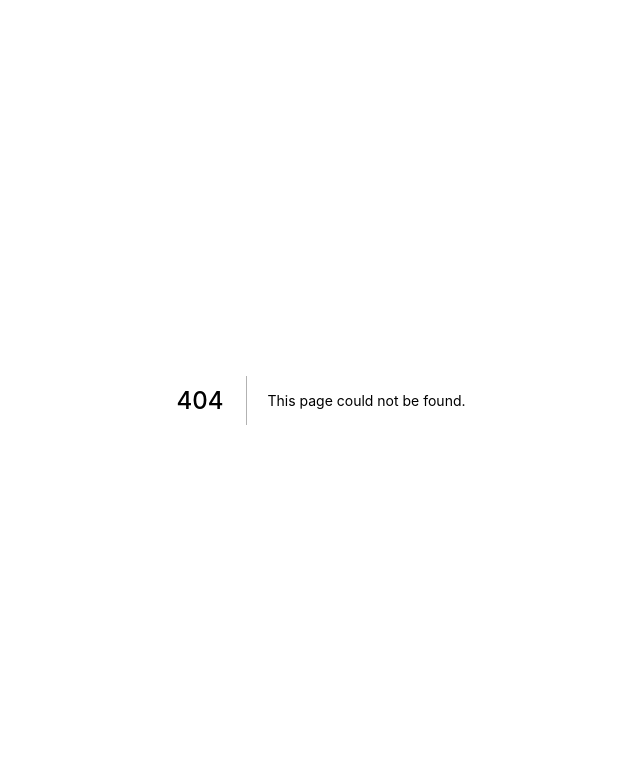
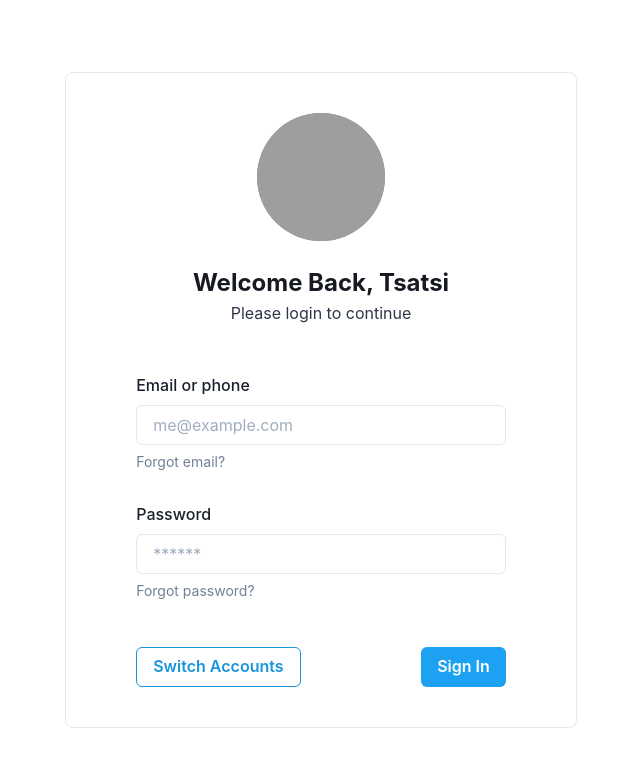
Before and after one commit to WilliamMokoena/teachers-portal, a Next.js app: page /auth in a window 1280 px wide. Before the commit this address had no page. Shown: the top 766 px of the page, without its empty margins (319-959 px from the left). Built offline with nearby package versions, Linux system fonts and the light colour scheme; grey boxes are pictures that could not be loaded.

Commit message:
Created SignIn Form component and Auth Page

```diff
--- /dev/null
+++ b/components/AuthControl/signInForm.tsx
@@ -0,0 +1,95 @@
+import {
+  Avatar,
+  Box,
+  Flex,
+  HStack,
+  Link,
+  Spacer,
+  Text,
+  VStack,
+} from '@chakra-ui/react'
+
+import {
+  Button,
+  FormControl,
+  FormLabel,
+  FormErrorMessage,
+  FormHelperText,
+  Input,
+} from '@chakra-ui/react'
+
+const LoginForm = () => {
+  return (
+    <Flex w="full" h="full" justifyContent="center" alignItems="center">
+      <Box
+        w="512px"
+        borderWidth="1px"
+        borderRadius="lg"
+        bgColor=""
+        paddingX="6"
+        paddingY="10"
+      >
+        <VStack spacing={12}>
+          {/* Form Header */}
+          <VStack spacing={6}>
+            <Avatar
+              size="2xl"
+              name="Jeffery Erhunse"
+              src="https://images.unsplash.com/photo-1589156191108-c762ff4b96ab?ixlib=rb-1.2.1&ixid=MnwxMjA3fDB8MHxwaG90by1wYWdlfHx8fGVufDB8fHx8&auto=format&fit=crop&w=1372&q=80"
+            />
+            <Flex direction="column" alignItems="center">
+              <Text
+                fontSize="2xl"
+                color="gray.900"
+                style={{ fontWeight: 'bold' }}
+              >
+                Welcome Back, Tsatsi
+              </Text>
+              <Text fontSize="md" color="gray.700">
+                Please login to continue
+              </Text>
+            </Flex>
+          </VStack>
+
+          {/* Form Inputs */}
+          <VStack
+            justifyContent="flex-start"
+            w="80%"
+            alignItems="center"
+            spacing={8}
+          >
+            {/* Email */}
+            <FormControl>
+              <FormLabel htmlFor="email-or-phone">Email or phone</FormLabel>
+              <Input id="email-or-phone" placeholder="me@example.com" />
+              <FormHelperText>
+                <Link>Forgot email?</Link>
+              </FormHelperText>
+            </FormControl>
+            {/* Password */}
+            <FormControl>
+              <FormLabel htmlFor="password">Password</FormLabel>
+              <Input id="password" placeholder="******" type="password" />
+              <FormHelperText>
+                <Link>Forgot password?</Link>
+              </FormHelperText>
+            </FormControl>
+          </VStack>
+
+          {/* Form Action Buttons */}
+          <HStack w="80%">
+            <Button colorScheme="twitter" variant="outline">
+              Switch Accounts
+            </Button>
+            <Spacer />
+            <Button colorScheme="twitter" variant="solid">
+              Sign In
+            </Button>
+          </HStack>
+        </VStack>
+      </Box>
+    </Flex>
+  )
+}
+
+export default LoginForm
--- /dev/null
+++ b/components/AuthControl/signUpForm.tsx
@@ -0,0 +1,5 @@
+const SignInForm = () => {
+  return <>sigin in form</>
+}
+
+export default SignInForm
--- /dev/null
+++ b/pages/auth.tsx
@@ -0,0 +1,19 @@
+import type { NextPage } from 'next'
+import Head from 'next/head'
+
+import { VStack } from '@chakra-ui/react'
+
+// Custom Components
+import LoginForm from 'Components/AuthControl/signInForm'
+
+const Auth: NextPage = () => {
+  return (
+    <>
+      <VStack pos="relative" h="100vh">
+        <LoginForm />
+      </VStack>
+    </>
+  )
+}
+
+export default Auth
```
Also changed, not shown: components/Footer/index.tsx (+9 -2 lines).
